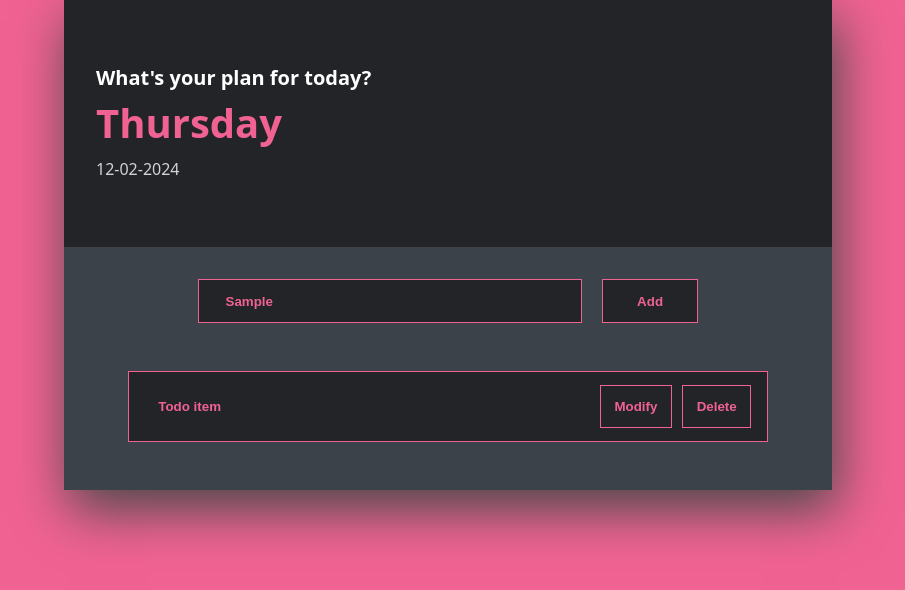
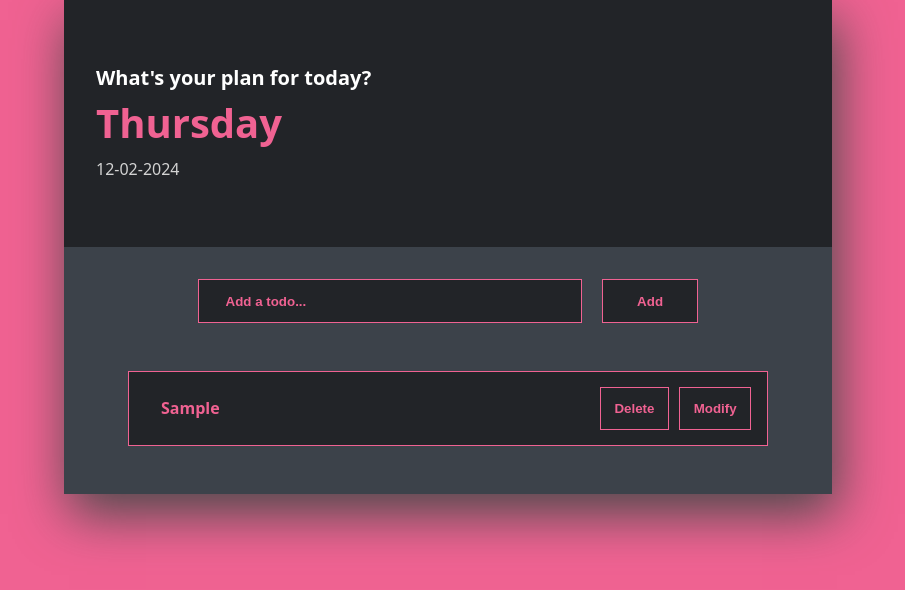
Before and after one commit to MOHAMED-DEV2000/Todo-List-app, a plain HTML site: page index.html in a window 1280 px wide. Both pictures are taken after typing "Sample" into the empty fields and a click on the button "Add". Shown: the whole page, without its empty margins (192-1097 px from the left). Drawn offline with Linux system fonts and the light colour scheme.

Commit message:
Add: The 3 main functionalities (Add a task, Remove a task, Modify a task

```diff
--- a/index.html
+++ b/index.html
@@ -3,7 +3,6 @@
 <head>
     <meta charset="UTF-8">
     <meta name="viewport" content="width=device-width, initial-scale=1.0">
-    <!-- <link rel="stylesheet" href="./index.css"> -->
     <link rel="stylesheet" href="./index.css">
     <link rel="icon" href="./img/to-do-list.png">
     <title>Todo List</title>
@@ -24,16 +23,11 @@
 
             <div class="todos-contanier">
                 <ul class="todos">
-                    <li class="todo">
-                        <input type="text" class="todo-txt" placeholder="Todo item">
-                        <div class="btns-container">
-                            <button class="btn todo-mod">Modify</button>
-                            <button class="btn todo-rm">Delete</button>
-                        </div>
-                    </li>
                 </ul>
             </div>
         </section>
+
+
     </main>
 
     <script src="/script.js"></script>
--- a/script.js
+++ b/script.js
@@ -1,106 +1,59 @@
-
-// Get access to add btn and input field
-// To add a click event listener on the btn
-// And get the value of the input feld
-// Then get the ul list to add the li item that will hold the task
-// Created by the user
-
-let addBtn = document.getElementById("add-btn");
-let inputText = document.getElementById("input-text");
-let list = document.querySelector(".tasks");
-
+let addBtn = document.getElementById("add-todo-btn");
+let inputText = document.getElementById("input-todo-text");
+let todosList = document.querySelector(".todos");
 
 // We get the curr input filed text size
-function inputLength(){
+function inputLength() {
     return inputText.value.length;
 }
 
-function createTask (){
+function createTask() {
     // Execute code only if the curr input field text size is not 0 .i.e. there is text and not empty
-    if (inputLength() > 0){
+    if (inputLength() > 0) {
 
         // Creating the elements that make a task container li element
-        let li = document.createElement("li"); //
-        let taskTitle = document.createElement("span");
-        let actionsDiv = document.createElement("div");
+        let todo = document.createElement("li");
+        let todoTitle = document.createElement("span");
+        let btnsContainer = document.createElement("div");
         let delBtn = document.createElement("button");
         let modifyBtn = document.createElement("button");
 
-        let taskTitleText = document.createTextNode(inputText.value); // Put the text inputed by user in a nodeText
+        let todoTitleText = document.createTextNode(inputText.value); // Put the text inputted by user in a nodeText
 
-        taskTitle.appendChild(taskTitleText); // Add the textNode to the span
-        taskTitle.className = "task-title"; // Put a class of task-title on this span
+        todoTitle.appendChild(todoTitleText); // Add the textNode to the span
+        todoTitle.className = "todo-txt"; // Put a class of task-title on this span
 
-        delBtn.className = "btn del"; // Put btn and del classes on the button
-        delBtn.textContent = "Del"; // Add "Del" as a content to this btn
-        actionsDiv.appendChild(delBtn); // add the button to the div
-        modifyBtn.className = "btn mod"; // Put btn and mod classes on the button
-        modifyBtn.textContent = "Modify" // add the Modify content to button
-        actionsDiv.appendChild(modifyBtn); // add the button to the div
+        btnsContainer.className = "btns-container";
 
-        li.appendChild(taskTitle); // Add the span to the li
-        li.appendChild(actionsDiv); // Add the div with the two buttons to the li
-        li.className = "task-container"; // Add a class of task-container to the li
+        delBtn.className = "btn todo-rm"; // Put btn and del classes on the button
+        delBtn.textContent = "Delete"; // Add "Delete" as a content to this btn
+        btnsContainer.appendChild(delBtn); // add the button to the div
 
-        list.insertAdjacentElement("beforeend", li); // Add the li as the last child of list
-        inputText.value = ""; // Earase the content of the input field
+        modifyBtn.className = "btn todo-mod"; // Put btn and mod classes on the button
+        modifyBtn.textContent = "Modify"; // add the Modify content to the button
+        btnsContainer.appendChild(modifyBtn); // add the button to the div
+
+        todo.appendChild(todoTitle); // Add the span to the li
+        todo.appendChild(btnsContainer); // Add the div with the two buttons to the li
+        todo.className = "todo"; // Add a class of task-container to the li
+
+        todosList.insertAdjacentElement("beforeend", todo); // Add the li as the last child of the list
+        inputText.value = ""; // Clear the content of the input field
+
+        // Attach event listeners to the newly created buttons
+        delBtn.addEventListener("click", function () {
+            todo.remove(); // Remove the task container with all its children
+        });
+
+        modifyBtn.addEventListener("click", function () {
+            let userInput = prompt("Modify your todo:", todoTitle.textContent);
+
+            if (userInput !== null && userInput.trim() !== "") {
+                todoTitle.textContent = userInput;
+            }
+        });
     }
 }
 
-// On the btn Listen to click event if fired execute the createTask function
+// On the button, listen to the click event and execute the createTask function
 addBtn.addEventListener("click", createTask);
-
-
-// Get a list of current delete a task buttons
-let delBtns = document.querySelectorAll(".tasks .task-container div .del");
-// Get a list of current modify a task buttons
-let modifyBtns = document.querySelectorAll(".tasks .task-container div .mod");
-
-const checkTasks = () => {
-
-    // Update the delete and modify a task buttons list
-    delBtns = document.querySelectorAll(".tasks .task-container div .del");
-
-    // Put a click event listener on each delete button
-    delBtns.forEach(function(delBtn) {
-        delBtn.addEventListener("click", function(){
-            // Get the task container where the delete button is
-            let task = delBtn.parentElement.parentElement;
-            // Remove the task container with all its chidlren
-            task.remove();
-        });
-    });
-
-}
-
-// function taskInput(){
-
-//     let text ;
-//     text = prompt("Enter the new task ");
-
-//     return newTask;
-// }
-
-// const checkToRemTasks = () => {
-
-//     modifyBtns = document.querySelectorAll(".tasks .task-container div .mod");
-
-//     modifyBtns.forEach(function(modBtn) {
-//         modBtn.addEventListener("click", function(){
-
-//             let taskTxt = modBtn.parentElement.previousElementSibling;
-
-//             taskTxt.textContent = "Modified";
-//         });
-//     });
-// };
-
-// For every 1 second checkTasks
-const intervalID1 = setInterval(checkTasks, 1000);
-// const intervalID2 = setInterval(checkToRemTasks, 1000);
-
-// The problem is that it take the list of btns at 1st load but the
-// others added not included so i need a way to tackle this issue
-
-// Also the another similar is that the script runs onces and if i use a loop
-// It overloads the webpage
```
